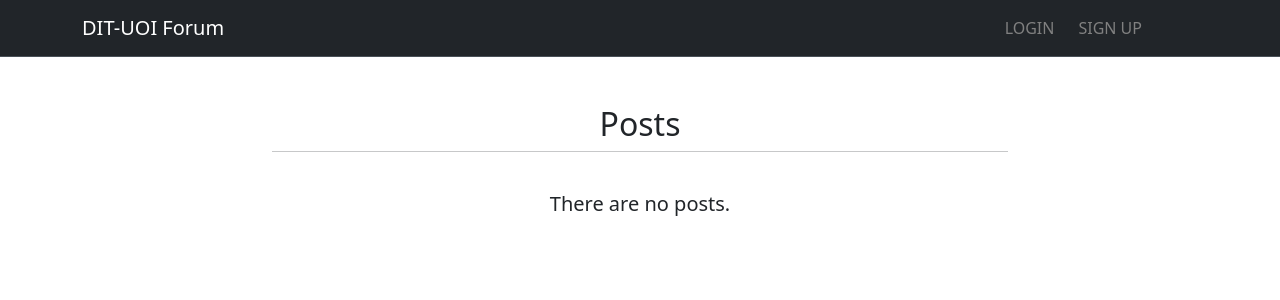
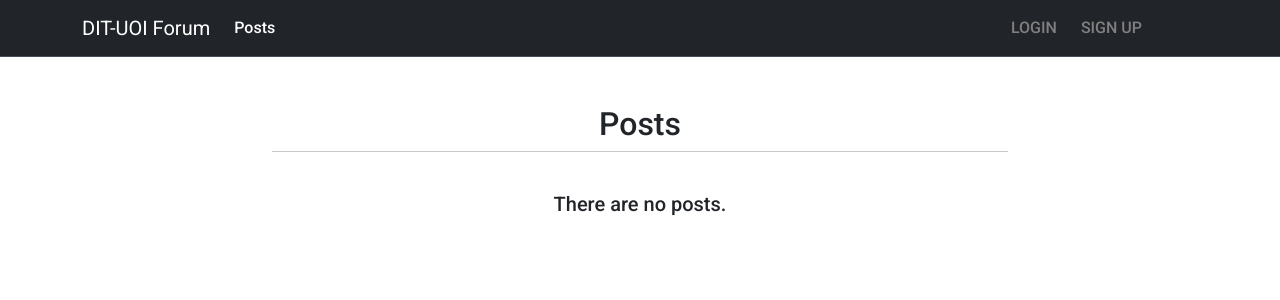
Before and after one commit to KafetzisThomas/UOI-StudyNotes, a Django app: page / in a window 1280 px wide. Shown: the top 300 px of the page. Run offline with Django 5.2, Linux system fonts and the light colour scheme; data that the repository does not hold is empty; some libraries are stand-ins or nearby versions.

Commit message:
Use Roboto font on templates

```diff
--- a/forum/static/main.css
+++ b/forum/static/main.css
@@ -1,3 +1,12 @@
+/* Google font - Roboto */
+@import url('https://fonts.googleapis.com/css2?family=Roboto:ital,wght@0,100;0,300;0,400;0,500;0,700;0,900;1,100;1,300;1,400;1,500;1,700;1,900&display=swap');
+
+body {
+  font-family: 'Roboto', sans-serif;
+  font-weight: 400;
+  font-style: normal;
+}
+
 /* Navigation link styles */
 .nav-link {
   color: #808080;
--- a/forum/templates/forum/base.html
+++ b/forum/templates/forum/base.html
@@ -31,11 +31,9 @@
 
             <div class="collapse navbar-collapse" id="navbarSupportedContent">
                 <ul class="navbar-nav mr-auto">
-                    {% if user.is_authenticated %}
-                        <li class="nav-item">
-                            <a class="nav-link {% if request.path == '/' %}active{% endif %}" href="{% url 'forum:display_posts' %}">Posts</a>
-                        </li>
-                    {% endif %}
+                    <li class="nav-item">
+                        <a class="nav-link {% if request.path == '/' %}active{% endif %}" href="{% url 'forum:display_posts' %}">Posts</a>
+                    </li>
                 </ul>
                 <ul class="navbar-nav ms-auto mb-2 mb-lg-0">
                     {% if user.is_authenticated %}
```
